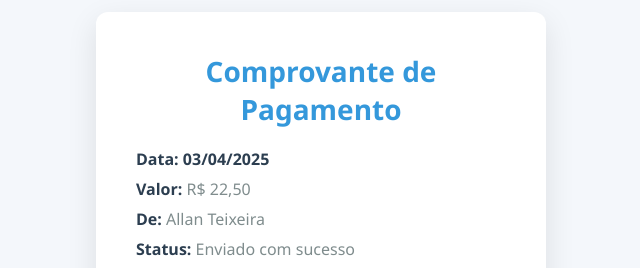
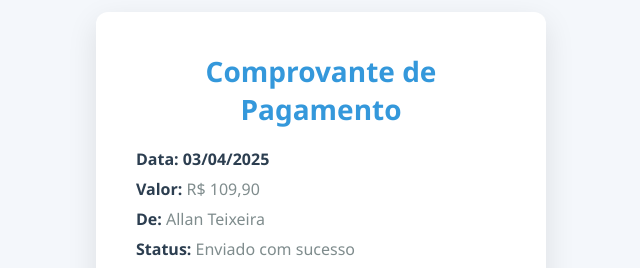
Before and after one commit to allanteixeira17/caixa-comprovante, a plain HTML site: page index.html in a window 1280 px wide. Shown: the part 164-432 px from the top of the page, 319-959 px from the left. Drawn offline with Linux system fonts and the light colour scheme.

Commit message:
Primeiro commit

```diff
--- a/index.html
+++ b/index.html
@@ -14,7 +14,7 @@
 
     <div class="informacoes">
       <p><span>Data:</span> <span id="data-atual"></span></p>
-      <p><span>Valor:</span> R$ 22,50</p>
+      <p><span>Valor:</span> R$ 109,90</p>
       <p><span>De:</span> Allan Teixeira</p>
       <p><span>Status:</span> Enviado com sucesso</p>
     </div>
```
